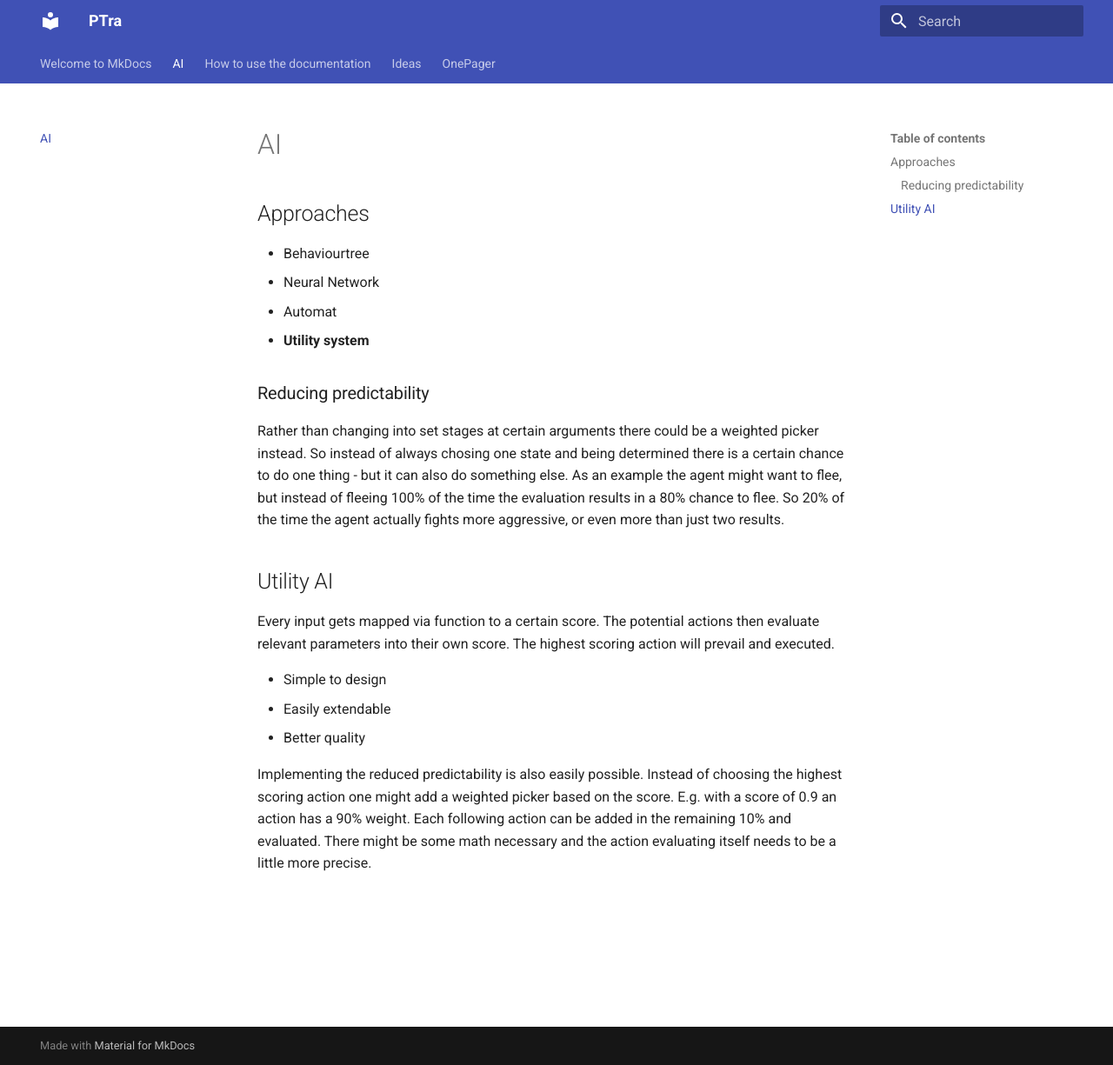
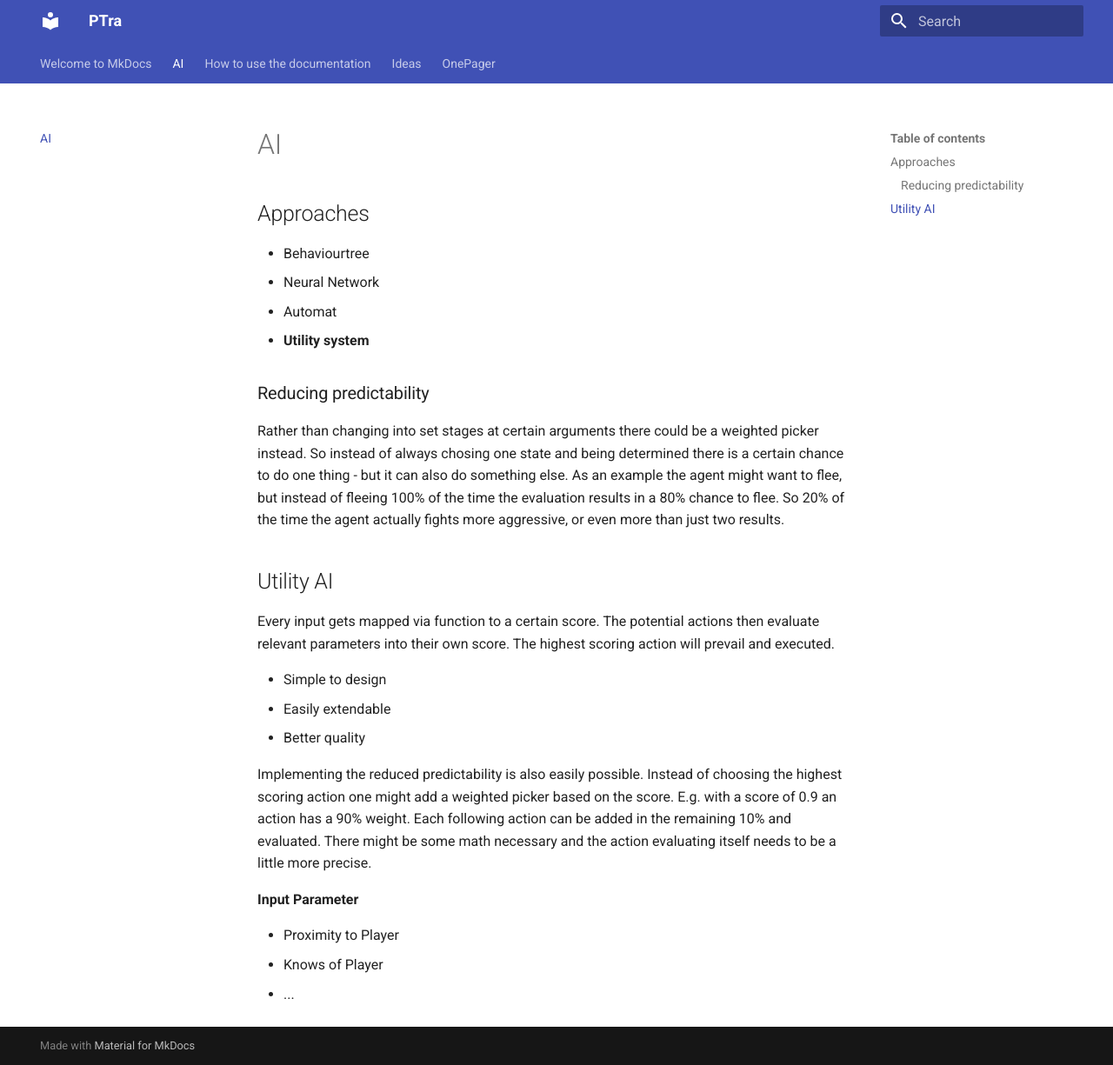
Before and after one commit to L1mee/PTra, an MkDocs documentation site: the page built from docs/ai.md, in a window 1280 px wide and 1225 px high. Shown: the whole window at 87% size. Built offline with MkDocs 1.6.1 and Material for MkDocs 9.7.7, drawn with Linux system fonts in a browser that asks for light colours.

Commit message:
Minor Update
Nothing much just added 2 lines or so

```diff
--- a/docs/ai.md
+++ b/docs/ai.md
@@ -20,3 +20,9 @@ Every input gets mapped via function to a certain score. The potential actions t
 - Better quality
 
 Implementing the reduced predictability is also easily possible. Instead of choosing the highest scoring action one might add a weighted picker based on the score. E.g. with a score of 0.9 an action has a 90% weight. Each following action can be added in the remaining 10% and evaluated. There might be some math necessary and the action evaluating itself needs to be a little more precise.
+
+**Input Parameter**
+
+- Proximity to Player
+- Knows of Player
+- ...
```
